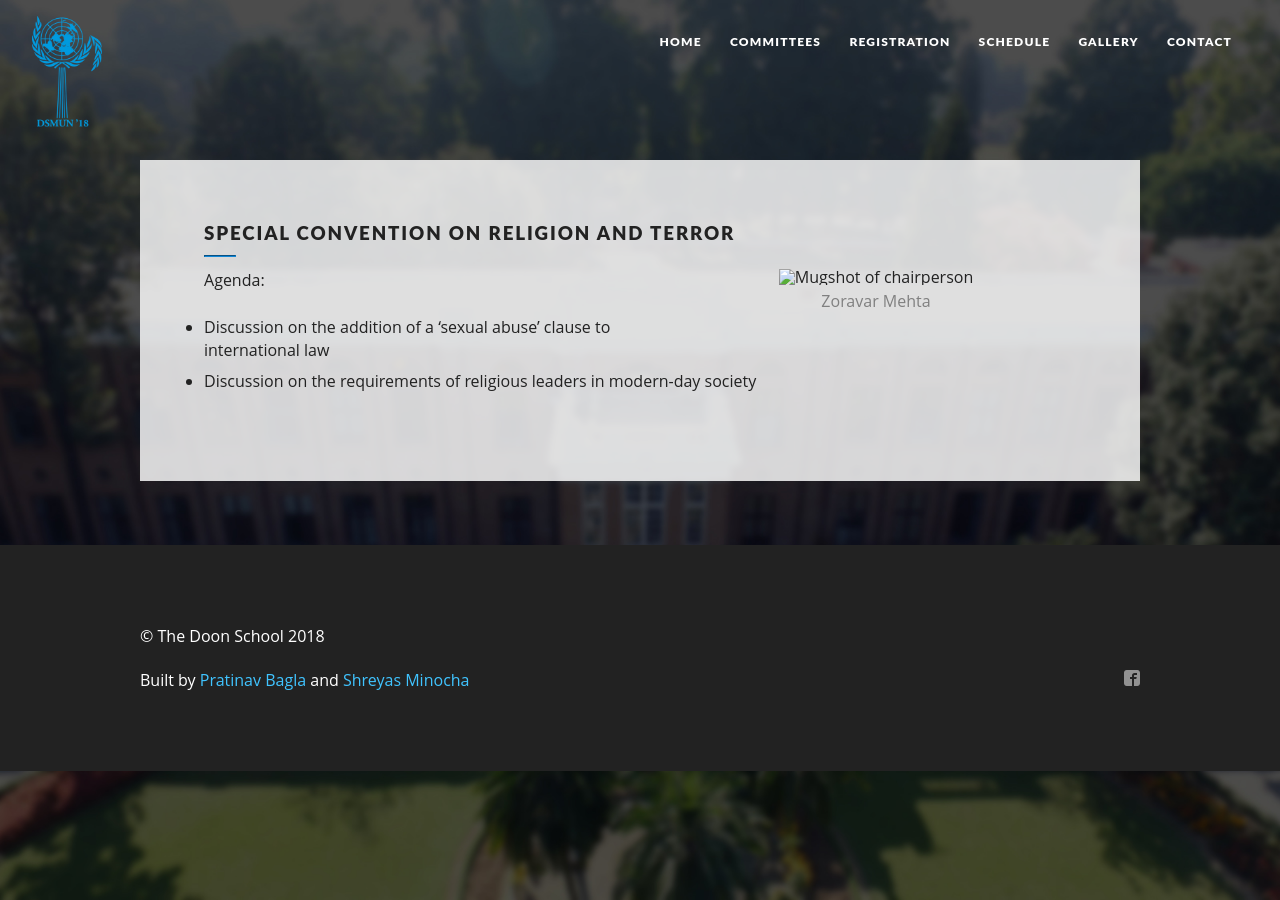
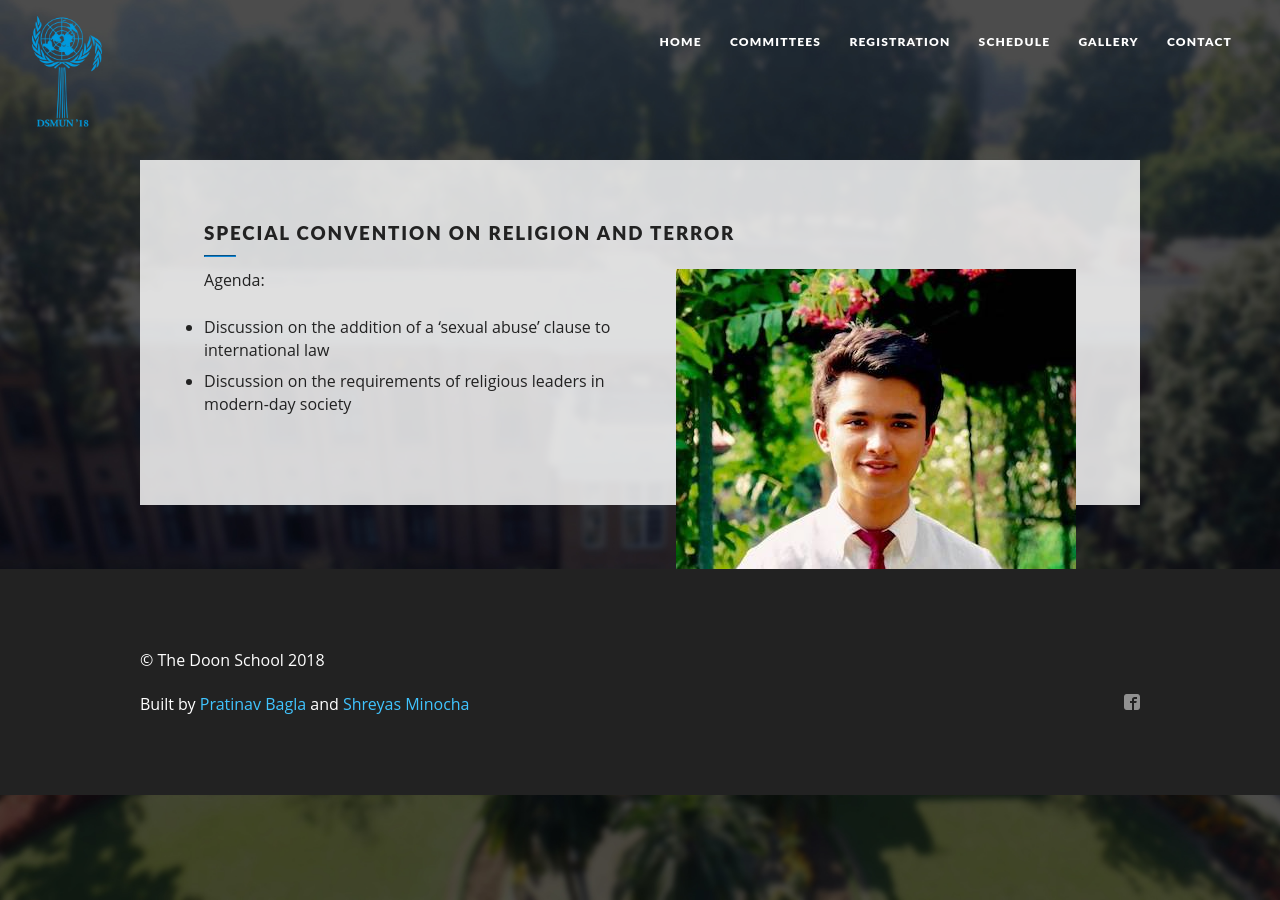
Before and after one commit to pratinav/dsmun18.com, a Jekyll site: the page built from _committees/scrt.md, in a window 1280 px wide. Built offline with Jekyll 4.4.1, drawn with Linux system fonts in a browser that asks for light colours; some web fonts are replaced; a script that is not in the unit is left out.

Commit message:
Add Mehta's mugshot

```diff
--- a/_committees/scrt.md
+++ b/_committees/scrt.md
@@ -1,6 +1,6 @@
 ---
 title: Special Convention on Religion and Terror
-chair: Zoravar Mehta
+chair: Zoraver Mehta
 ---
 
 Agenda:
```
Also changed, not shown: assets/images/chairpersons/scrt.jpg (added).
